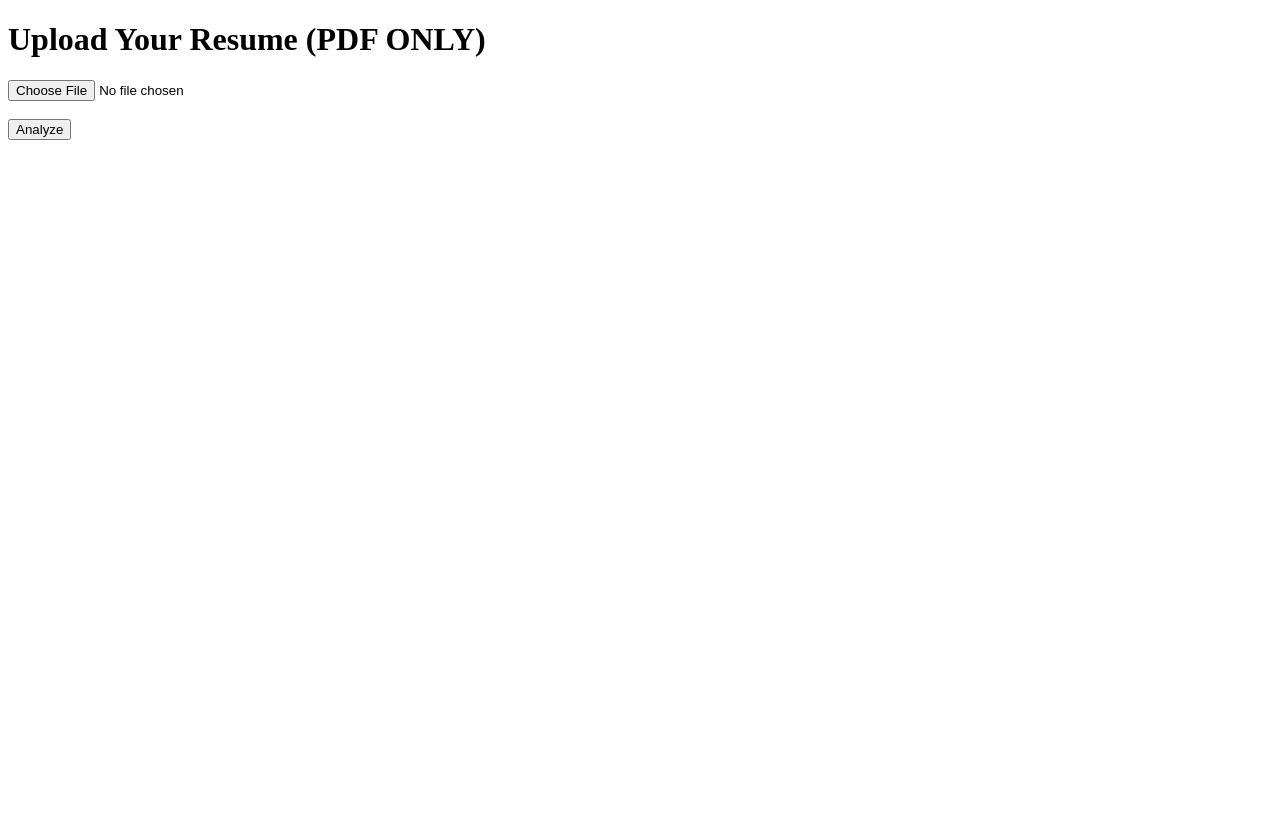
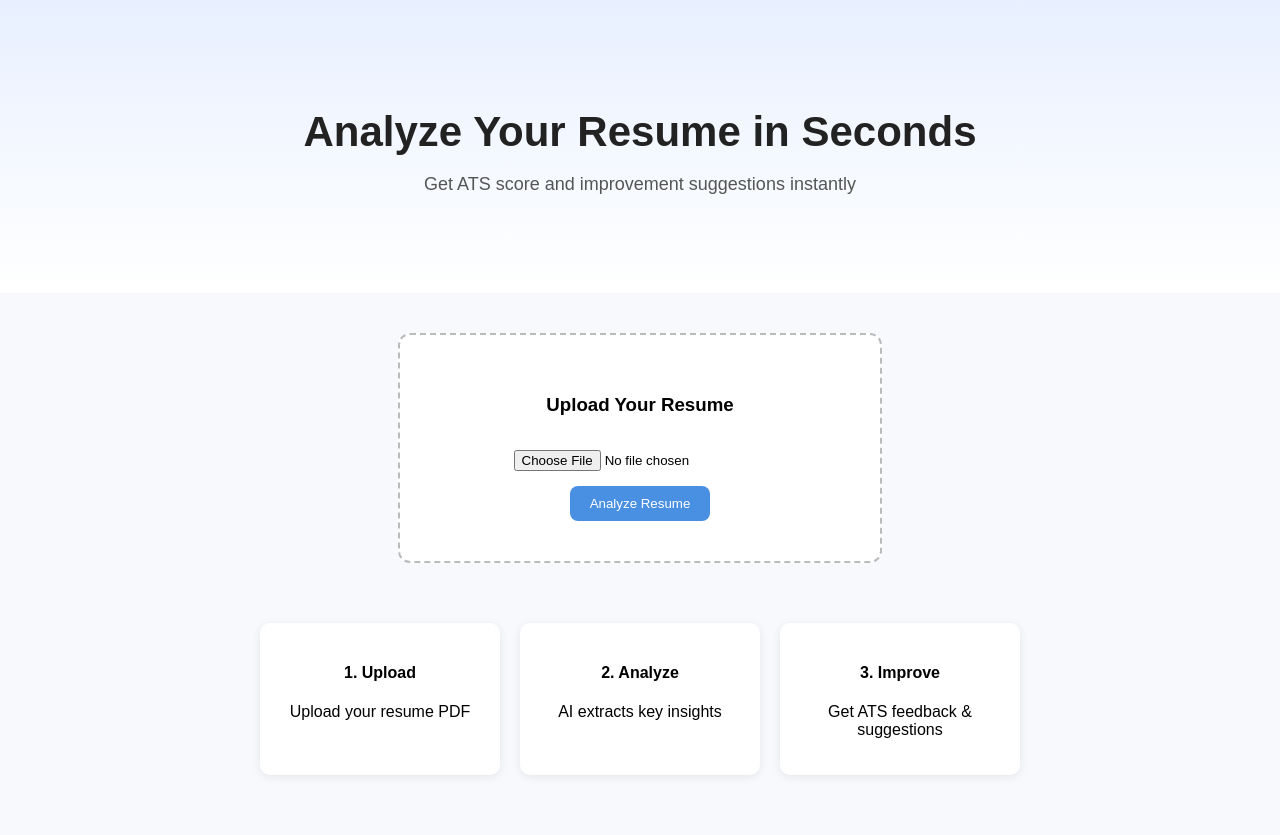
Before and after one commit to Shreyansh1258/Resume-Analyzer, a Flask app: page / in a window 1280 px wide. Before the commit the page ends 140 px from the top, so only its background shows below. Run offline with Flask 3, Linux system fonts and the light colour scheme.

Commit message:
Improved landing page UI with better UX flow and structure

```diff
--- a/templates/index.html
+++ b/templates/index.html
@@ -1,16 +1,122 @@
 <!DOCTYPE html>
 <html lang="en">
 <head>
-    <meta charset="UTF-8">
-    <meta name="viewport" content="width=device-width, initial-scale=1.0">
-    <title>Resume Aanalyzer</title>
+  <meta charset="UTF-8">
+  <title>Resume Analyzer</title>
+
+  <style>
+    body {
+      font-family: Arial, sans-serif;
+      margin: 0;
+      background: #f7f9fc;
+    }
+
+    /* HERO */
+    .hero {
+      text-align: center;
+      padding: 80px 20px;
+      background: linear-gradient(to bottom, #e8f0ff, #ffffff);
+    }
+
+    .hero h1 {
+      font-size: 42px;
+      margin-bottom: 10px;
+      color: #222;
+    }
+
+    .hero p {
+      color: #555;
+      font-size: 18px;
+    }
+
+    /* UPLOAD BOX */
+    .upload-box {
+      margin: 40px auto;
+      width: 400px;
+      padding: 40px;
+      border: 2px dashed #bbb;
+      border-radius: 12px;
+      text-align: center;
+      background: white;
+    }
+
+    .upload-box:hover {
+      border-color: #4a90e2;
+    }
+
+    input[type="file"] {
+      margin-top: 15px;
+    }
+
+    /* HOW IT WORKS */
+    .steps {
+      display: flex;
+      justify-content: center;
+      gap: 20px;
+      margin: 60px;
+    }
+
+    .card {
+      background: white;
+      padding: 20px;
+      width: 200px;
+      border-radius: 10px;
+      box-shadow: 0 2px 10px rgba(0,0,0,0.08);
+      text-align: center;
+    }
+
+    /* BUTTON */
+    .btn {
+      margin-top: 15px;
+      padding: 10px 20px;
+      background: #4a90e2;
+      color: white;
+      border: none;
+      border-radius: 8px;
+      cursor: pointer;
+    }
+
+    .btn:hover {
+      background: #357bd8;
+    }
+  </style>
 </head>
+
 <body>
-    <h1>Upload Your Resume (PDF ONLY)</h1>
-    <form action="/upload" method="post" enctype="multipart/form-data">
-        <input type="file" name="resume">
-        <br><br>
-        <button type="submit">Analyze</button>
-    </form>
+
+  <!-- HERO -->
+  <div class="hero">
+    <h1>Analyze Your Resume in Seconds</h1>
+    <p>Get ATS score and improvement suggestions instantly</p>
+  </div>
+
+  <!-- UPLOAD -->
+  <form action="/upload" method="POST" enctype="multipart/form-data">
+    <div class="upload-box">
+      <h3>Upload Your Resume</h3>
+      <input type="file" name="resume" required>
+      <br>
+      <button class="btn" type="submit">Analyze Resume</button>
+    </div>
+  </form>
+
+  <!-- HOW IT WORKS -->
+  <div class="steps">
+    <div class="card">
+      <h4>1. Upload</h4>
+      <p>Upload your resume PDF</p>
+    </div>
+
+    <div class="card">
+      <h4>2. Analyze</h4>
+      <p>AI extracts key insights</p>
+    </div>
+
+    <div class="card">
+      <h4>3. Improve</h4>
+      <p>Get ATS feedback & suggestions</p>
+    </div>
+  </div>
+
 </body>
 </html>
```
